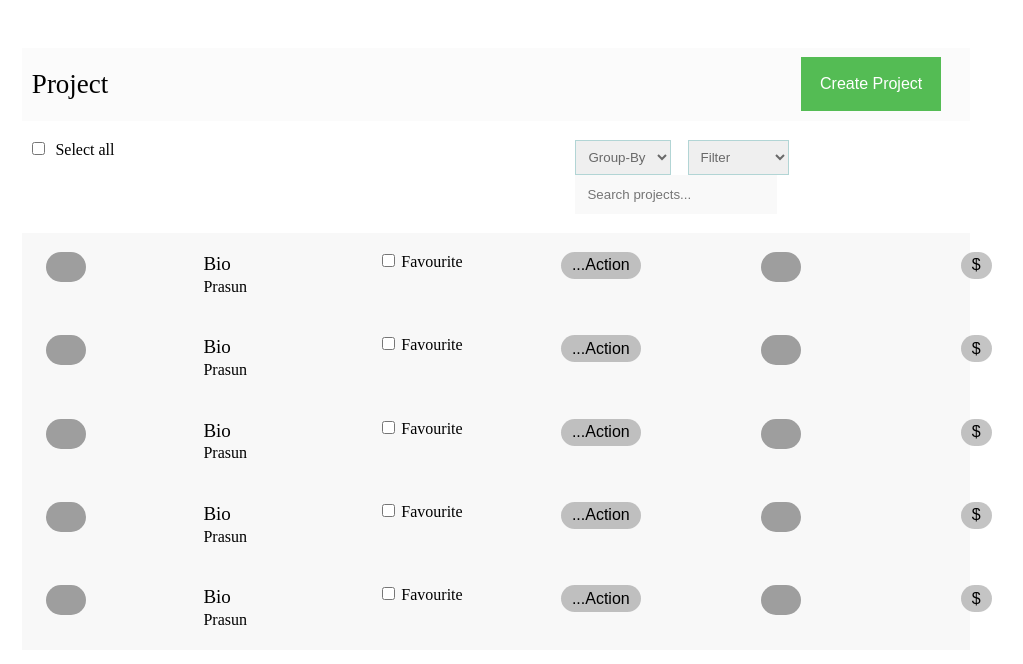
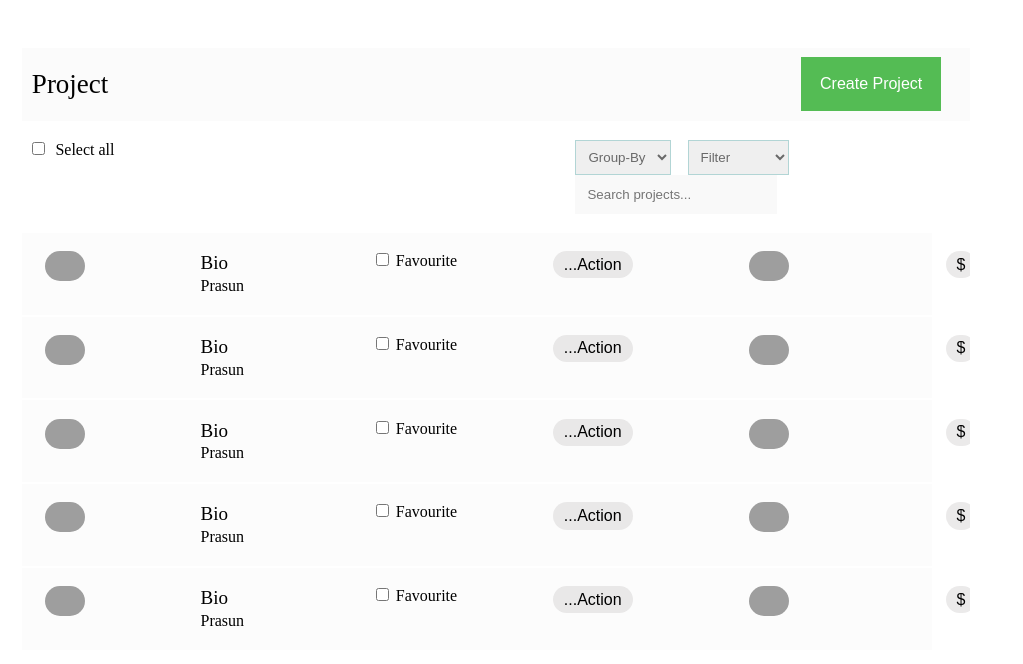
Before and after one commit to ashish8796/everhour-clone, a React (Create React App) app: page /project in a window 1280 px wide. Shown: the top 664 px of the page, without its empty margins (144-1167 px from the left). Built offline with nearby package versions, Linux system fonts and the light colour scheme; grey boxes are pictures that could not be loaded.

Commit message:
File format changed & width related bug fixed

```diff
--- a/src/Pages/Project.jsx
+++ b/src/Components/Project/Project.jsx
@@ -1,6 +1,6 @@
 import React from 'react';
-import styles from '../css/project.module.css';
-import { ProjectSmallInfo } from './ProjectSmallInfo';
+import styles from './project.module.css'
+import { ProjectSmallInfo } from './ProjectSmallInfo/ProjectSmallInfo';
 
 const Project = () => {
 
--- a/src/Pages/ProjectSmallInfo.jsx
+++ b/src/Components/Project/ProjectSmallInfo/ProjectSmallInfo.jsx
@@ -1,5 +1,5 @@
 import React from 'react';
-import styles from '../css/ProjectSmallInfo.module.css';
+import styles from './ProjectSmallInfo.module.css';
 
 const ProjectSmallInfo = () => {
     return (
--- a/src/css/ProjectSmallInfo.module.css
+++ b/src/Components/Project/ProjectSmallInfo/ProjectSmallInfo.module.css
@@ -1,6 +1,8 @@
 .divPartMain {
-  background-color: rgba(243, 243, 243, 0.562);
+  background-color: rgba(243, 243, 243, 0.267);
   display: flex;
+  max-width: 96%;
+  margin-bottom: 2px;
 }
 .divPartMain > div {
   padding: 1%;
@@ -44,7 +46,7 @@
   margin-left: 5px;
 }
 .divPartMain > div > button {
-  background-color: rgba(105, 105, 105, 0.397);
+  background-color: rgba(189, 188, 188, 0.308);
   padding: 5% 12%;
   border-radius: 20px;
   font-size: 16px;
--- a/src/css/project.module.css
+++ b/src/Components/Project/project.module.css
@@ -62,3 +62,7 @@
 }
 
 /* div3 design */
+.divProject3 {
+  max-height: 450px;
+  overflow: auto;
+}
--- a/src/Pages/Routes.jsx
+++ b/src/Pages/Routes.jsx
@@ -1,8 +1,8 @@
 import React from "react";
 import { Switch, Route } from "react-router-dom";
+import { Project } from "../Components/Project/Project";
 import Home from "./Home";
 import Time from "./Time";
-import { Project } from "./Project";
 
 export default function Routes() {
   return (
```
Also changed, not shown: 1 other file (tests, documents, lock files or other folders).
